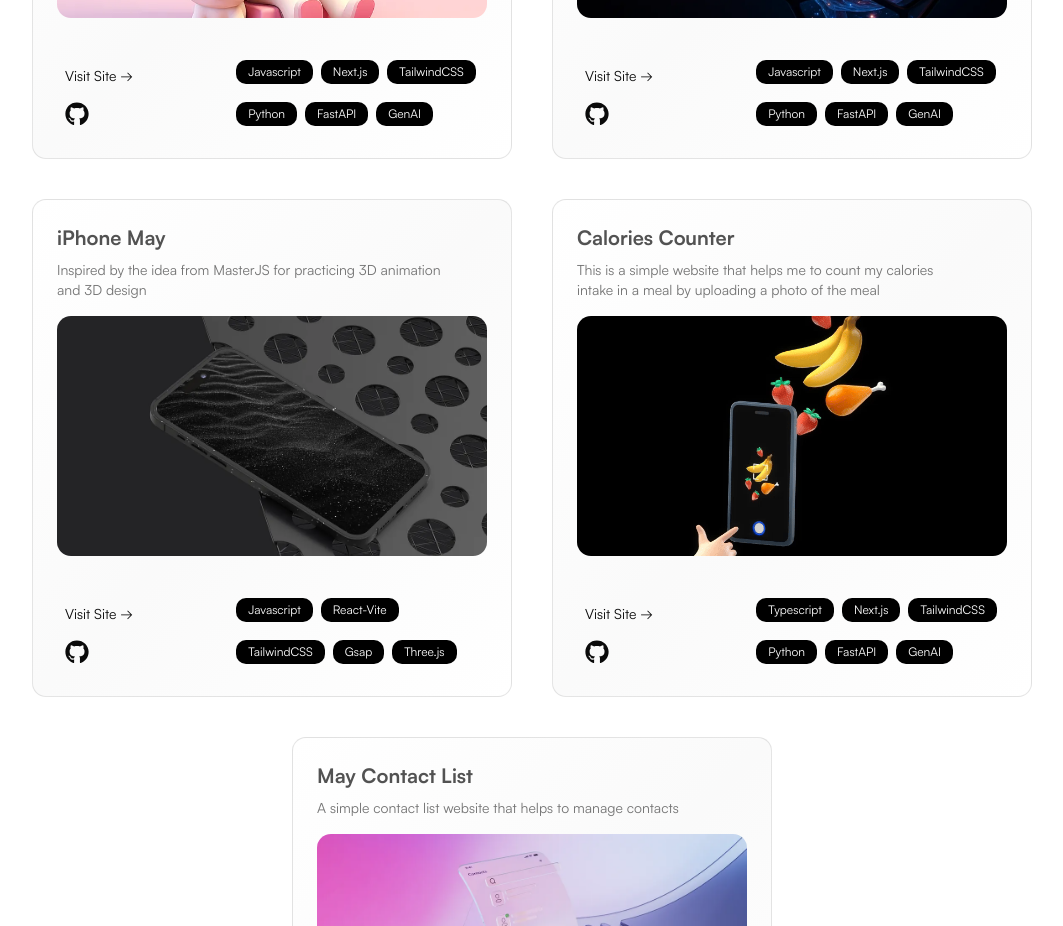
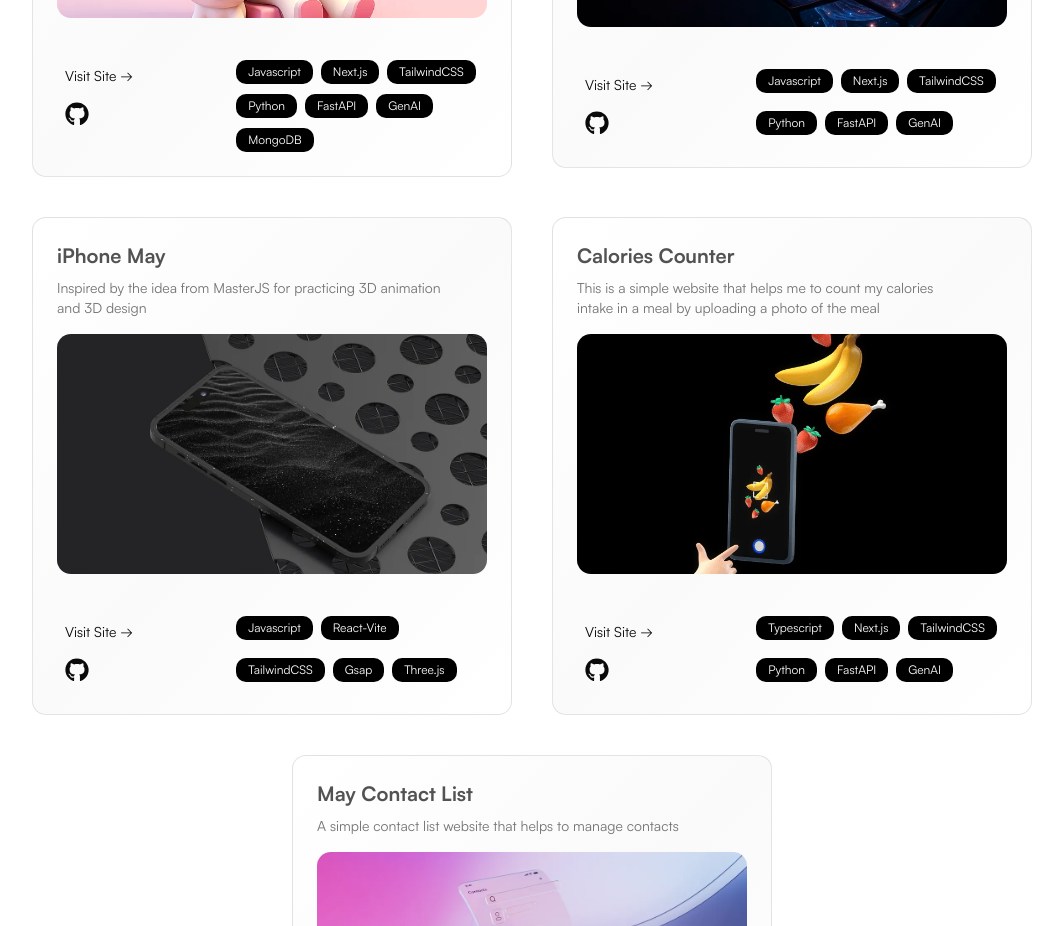
Before and after one commit to Maythunguyen/may-thu-nguyen, a Next.js app: page / in a window 1280 px wide. Shown: the part 2800-3726 px from the top of the page, without its empty margins (108-1171 px from the left). Built offline with nearby package versions, Linux system fonts and the light colour scheme.

Commit message:
update skill for may-day app

```diff
--- a/data/index.js
+++ b/data/index.js
@@ -109,7 +109,8 @@ export const skills = [
         "TailwindCSS",
         "Python",
         "FastAPI",
-        "GenAI"
+        "GenAI",
+        "MongoDB"
       ]
     },
     {
```
